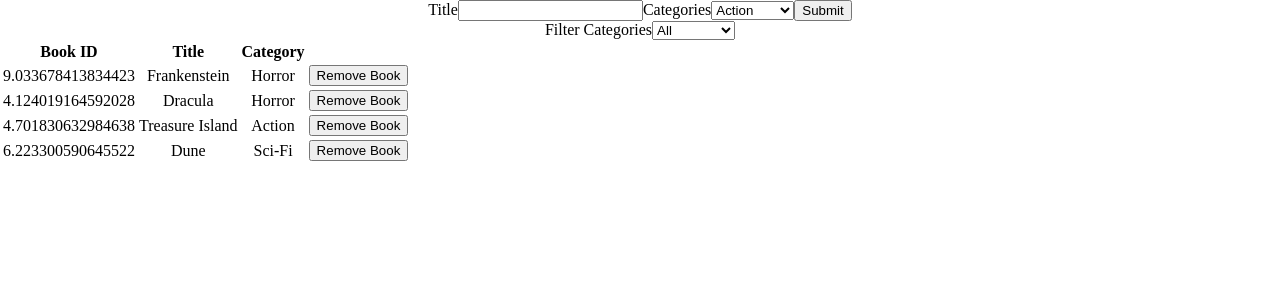
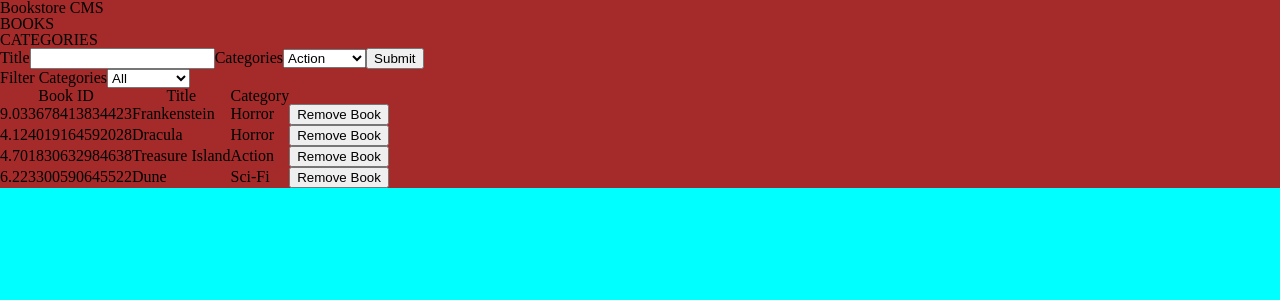
Before and after one commit to RossielCS/Bookstore, a React (Create React App) app: page / in a window 1280 px wide. Shown: the top 300 px of the page. Built offline with nearby package versions, Linux system fonts and the light colour scheme.

Commit message:
Implement header component
- Add sass package
- Create stylesheet files

```diff
--- a/package.json
+++ b/package.json
@@ -7,6 +7,7 @@
     "@testing-library/jest-dom": "^5.11.4",
     "@testing-library/react": "^11.1.0",
     "@testing-library/user-event": "^12.1.10",
+    "node-sass": "^4.14.1",
     "prop-types": "^15.7.2",
     "react": "^17.0.1",
     "react-dom": "^17.0.1",
--- a/src/assets/stylesheet/App.css
+++ /dev/null
@@ -1,3 +0,0 @@
-.App {
-  text-align: center;
-}
--- a/src/assets/stylesheet/index.css
+++ /dev/null
@@ -1,3 +0,0 @@
-body {
-  margin: 0;
-}
--- /dev/null
+++ b/src/assets/stylesheet/reset.scss
@@ -0,0 +1,137 @@
+/* http://meyerweb.com/eric/tools/css/reset/
+   v2.0 | 20110126
+   License: none (public domain)
+*/
+
+body,
+html,
+div,
+span,
+applet,
+object,
+iframe,
+h1,
+h2,
+h3,
+h4,
+h5,
+h6,
+p,
+blockquote,
+pre,
+a,
+abbr,
+acronym,
+address,
+big,
+cite,
+code,
+del,
+dfn,
+em,
+img,
+ins,
+kbd,
+q,
+s,
+samp,
+small,
+strike,
+strong,
+sub,
+sup,
+tt,
+var,
+b,
+u,
+i,
+center,
+dl,
+dt,
+dd,
+ol,
+ul,
+li,
+fieldset,
+form,
+label,
+legend,
+table,
+caption,
+tbody,
+tfoot,
+thead,
+tr,
+th,
+td,
+article,
+aside,
+canvas,
+details,
+embed,
+figure,
+figcaption,
+footer,
+header,
+hgroup,
+menu,
+nav,
+output,
+ruby,
+section,
+summary,
+time,
+mark,
+audio,
+video {
+  margin: 0;
+  padding: 0;
+  border: 0;
+  font: inherit;
+  font-size: 100%;
+  vertical-align: baseline;
+}
+
+/* HTML5 display-role reset for older browsers */
+article,
+aside,
+details,
+figcaption,
+figure,
+footer,
+header,
+hgroup,
+menu,
+nav,
+section { display: block; }
+
+body { line-height: 1; }
+
+ol,
+ul {
+  list-style: none;
+}
+
+blockquote,
+q {
+  quotes: none;
+}
+
+blockquote::before,
+blockquote::after,
+q::before,
+q::after {
+  content: '';
+  content: none;
+}
+
+table {
+  border-collapse: collapse;
+  border-spacing: 0;
+}
+
+*,
+*::after,
+*::before {
+  box-sizing: border-box;
+}
--- /dev/null
+++ b/src/assets/stylesheet/style.scss
@@ -0,0 +1,9 @@
+@import 'reset';
+
+body {
+  background-color: aqua;
+}
+
+.App {
+  background-color: brown;
+}
--- a/src/components/App.js
+++ b/src/components/App.js
@@ -1,10 +1,11 @@
 import React from 'react';
+import Header from './Header';
 import BookForm from '../containers/BooksForm';
 import BookList from '../containers/BooksList';
-import '../assets/stylesheet/App.css';
 
 const App = () => (
   <div className="App">
+    <Header />
     <BookForm />
     <BookList />
   </div>
--- /dev/null
+++ b/src/components/Header.js
@@ -0,0 +1,13 @@
+import React from 'react';
+
+const Header = () => (
+  <div className="Header">
+    <h1>Bookstore CMS</h1>
+    <ul>
+      <li className="li-header">BOOKS</li>
+      <li className="li-header">CATEGORIES</li>
+    </ul>
+  </div>
+);
+
+export default Header;
--- a/src/index.js
+++ b/src/index.js
@@ -5,7 +5,7 @@
 import App from './components/App';
 import rootReducer from './reducers';
 import idGenerator from './auxiliaries';
-import './assets/stylesheet/index.css';
+import './assets/stylesheet/style.scss';
 
 const initialState = {
   books: [
```
Also changed, not shown: 1 other file (tests, documents, lock files or other folders).
